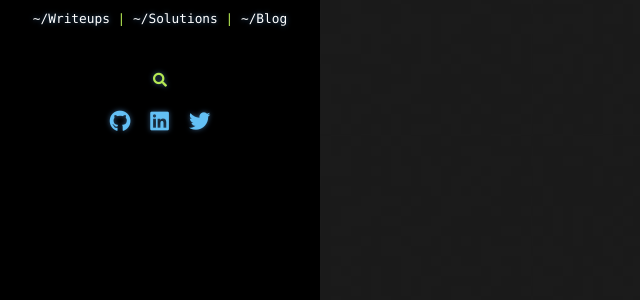
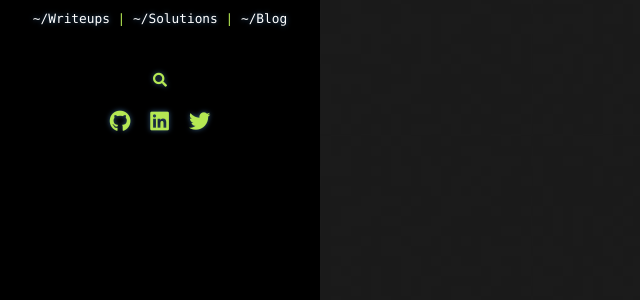
Before and after one commit to CaptainIRS/hacker-plus-theme, a Jekyll site: the page built from _pages/writeups.md, in a window 1280 px wide. Shown: the part 397-697 px from the top of the page, without its empty margins (0-640 px from the left). Built offline with Jekyll 4.4.1, drawn with Linux system fonts in a browser that asks for light colours; nearby versions of some CDN libraries; library files that are not in the unit come from our copies.

Commit message:
Update theme.scss

```diff
--- a/_sass/theme.scss
+++ b/_sass/theme.scss
@@ -467,7 +467,7 @@ pre {
   max-height: 400px;
 }
 
-.fa {
+.fa, .fab, .far {
   color: $default;
 }
 
```
